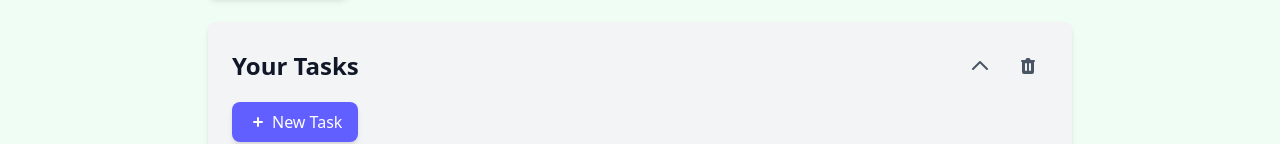
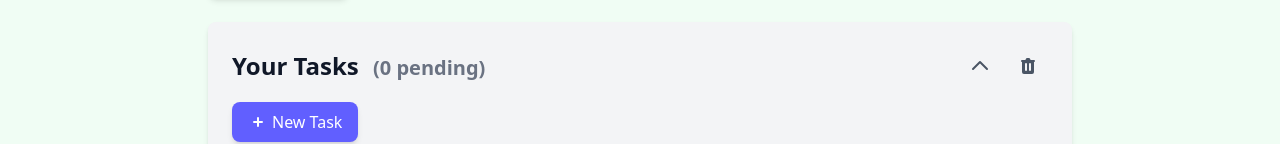
Before and after one commit to alkasadist/EasyTASK, a Vue app: page /tasks in a window 1280 px wide. Shown: the part 142-286 px from the top of the page. Built offline with nearby package versions, Linux system fonts and the light colour scheme; sample sign-in values are in the browser's storage.

Commit message:
pending tasks counters added

```diff
--- a/src/views/Tasks.vue
+++ b/src/views/Tasks.vue
@@ -45,6 +45,9 @@
           <div class="flex justify-between items-center mb-4">
             <h3 class="text-2xl font-semibold text-gray-900">
               {{ group.name }}
+              <span class="ml-2 text-xl text-gray-500">
+                ({{ group.todos.notDone.length }} pending)
+              </span>
             </h3>
             <div class="flex space-x-2">
               <button
```
